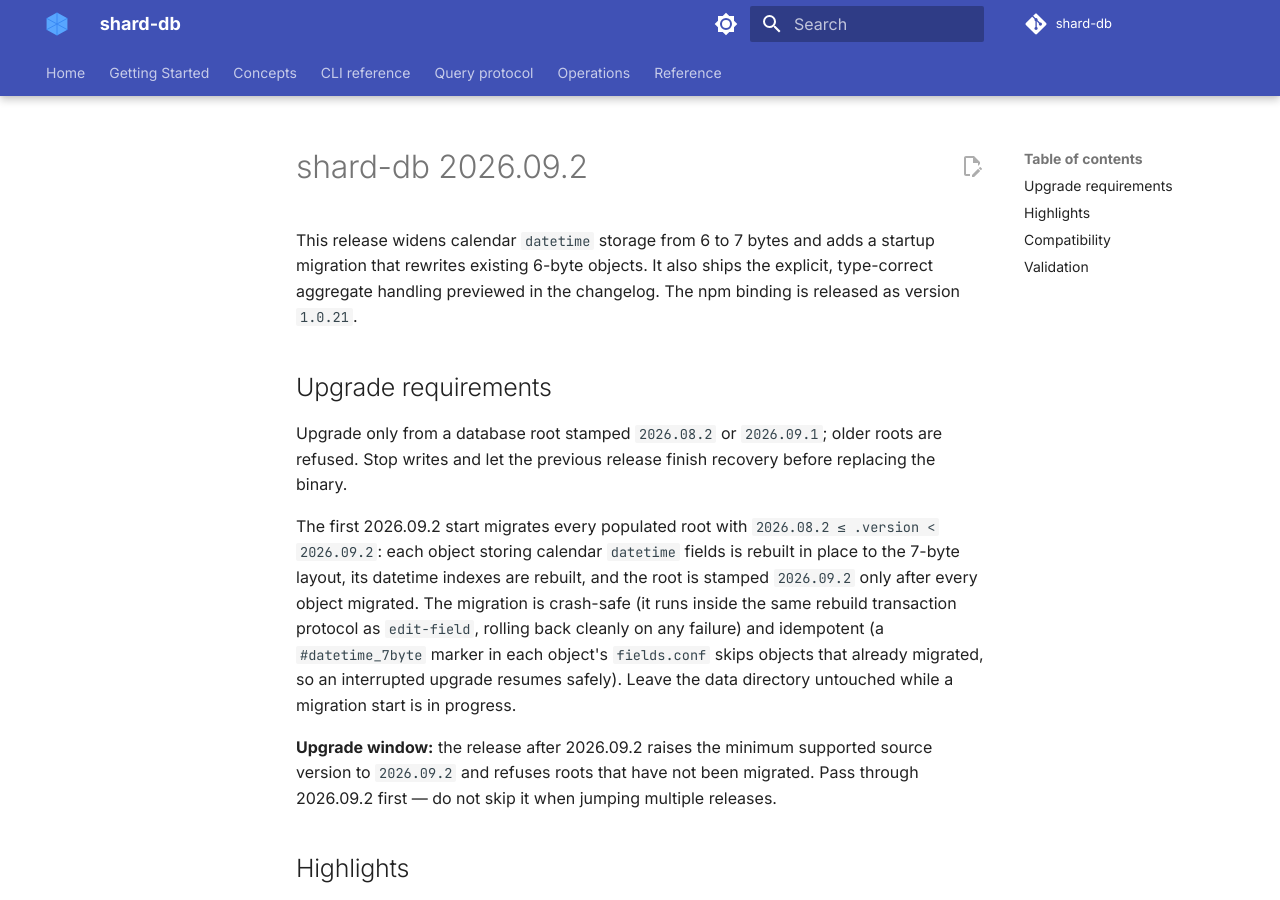
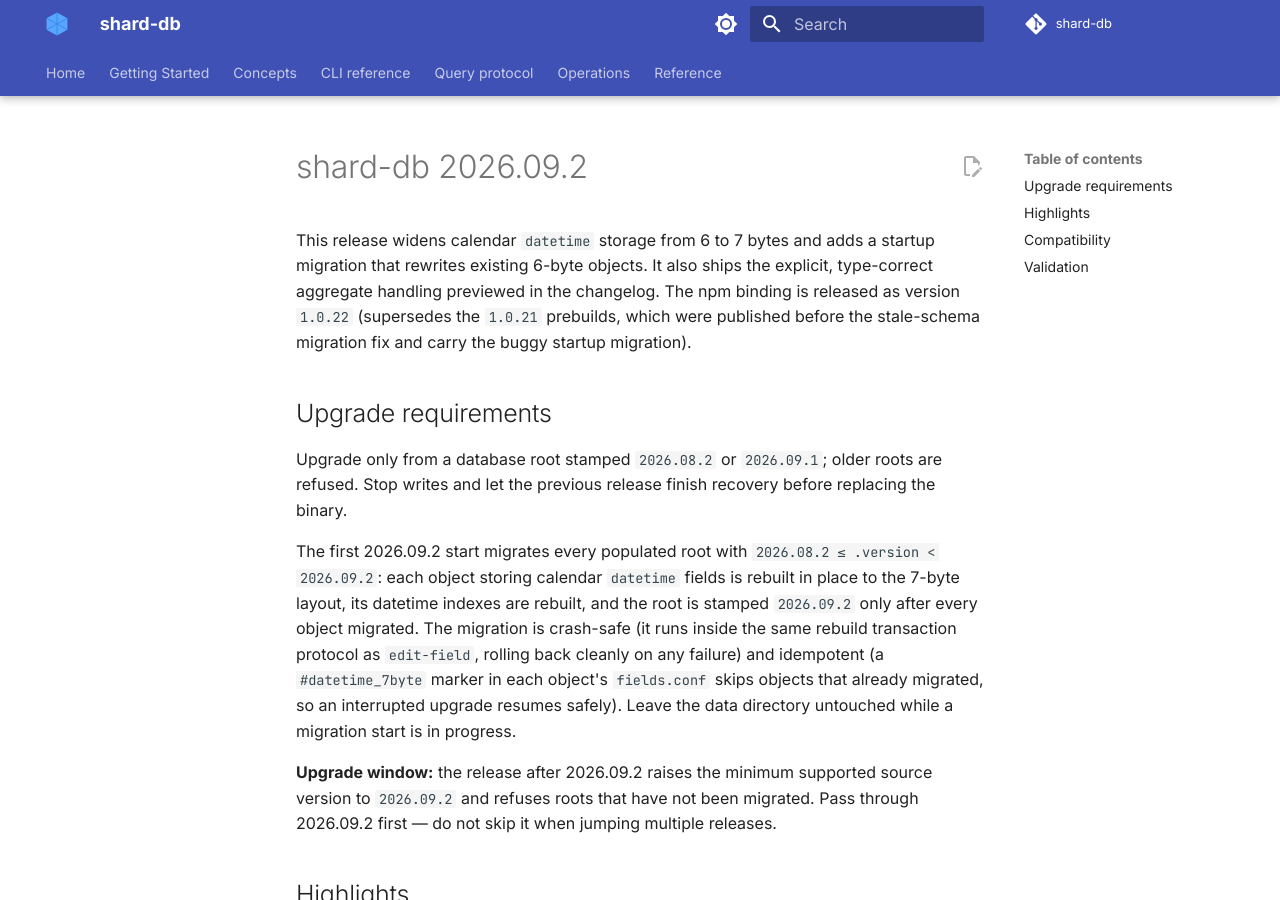
Before and after one commit to sayyiditow/shard-db, an MkDocs documentation site: the page built from docs/release-notes/2026.09.2.md, in a window 1280 px wide and 900 px high. Built offline with MkDocs 1.6.1 and Material for MkDocs 9.7.7, drawn with Linux system fonts in a browser that asks for light colours; comment, search, counter and statistics services are not loaded.

Commit message:
npm: version bump to 1.0.22

```diff
--- a/docs/release-notes/2026.09.2.md
+++ b/docs/release-notes/2026.09.2.md
@@ -3,7 +3,9 @@
 This release widens calendar `datetime` storage from 6 to 7 bytes and adds a
 startup migration that rewrites existing 6-byte objects. It also ships the
 explicit, type-correct aggregate handling previewed in the changelog.
-The npm binding is released as version `1.0.21`.
+The npm binding is released as version `1.0.22` (supersedes the `1.0.21`
+prebuilds, which were published before the stale-schema migration fix and
+carry the buggy startup migration).
 
 ## Upgrade requirements
 
```
Also changed, not shown: CHANGELOG.md (+1 -1 lines), 2 other files.
